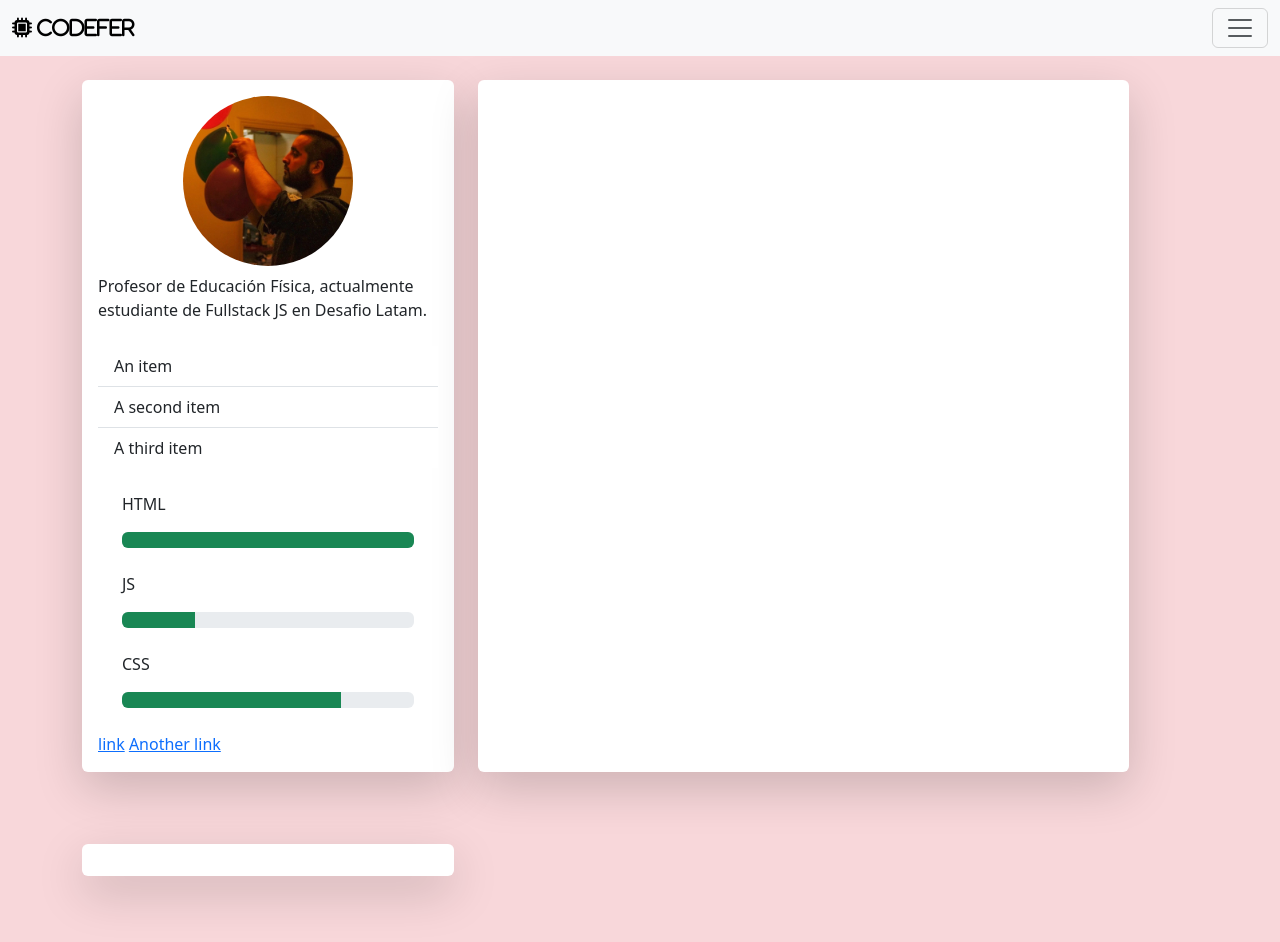
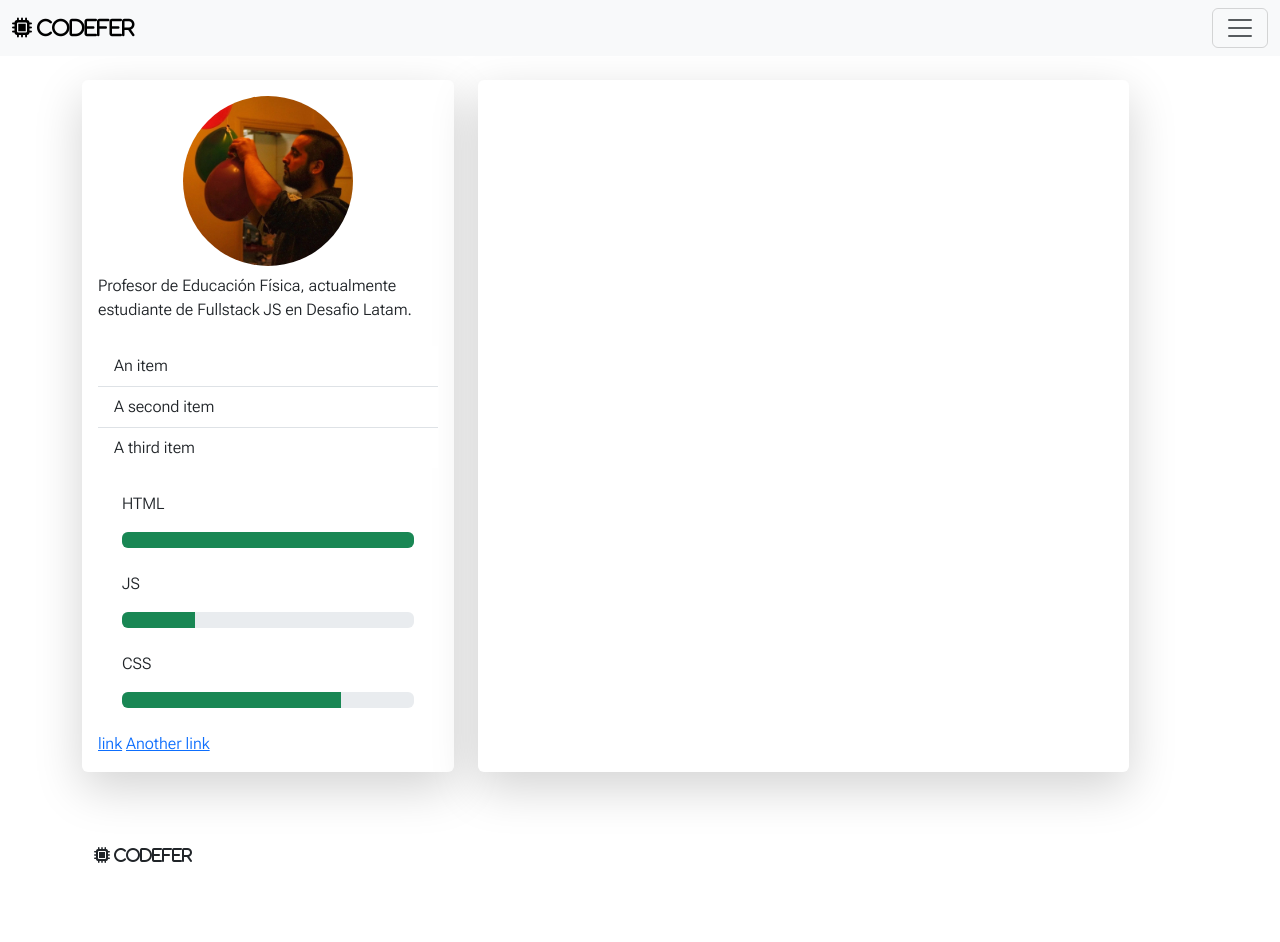
Before and after one commit to codeferlu/MODULO1, a plain HTML site: page index.html in a window 1280 px wide. After the commit the page ends 892 px from the top, so only its background shows below. Drawn offline with nearby package versions, Linux system fonts and the light colour scheme.

Commit message:
Font and css

```diff
--- a/assets/css/style.css
+++ b/assets/css/style.css
@@ -1,3 +1,7 @@
-html {
-    background-color: #22dd86;
+* {
+    font-family: 'Roboto Flex', sans-serif;
 }
+
+body {
+    background-color: aquamarine;
+}
--- a/index.html
+++ b/index.html
@@ -3,13 +3,16 @@
 <head>
     <meta charset="UTF-8">
     <meta name="viewport" content="width=device-width, initial-scale=1.0">
+    <link rel="preconnect" href="https://fonts.googleapis.com">
+    <link rel="preconnect" href="https://fonts.gstatic.com" crossorigin>
+    <link href="https://fonts.googleapis.com/css2?family=Roboto+Flex:opsz,wght@8..144,300&display=swap" rel="stylesheet">
     <link rel="stylesheet" href="./assets/css/style.css">
-
+  </head>
     <link href="https://cdn.jsdelivr.net/npm/bootstrap@5.3.1/dist/css/bootstrap.min.css" rel="stylesheet" integrity="sha384-4bw+/aepP/YC94hEpVNVgiZdgIC5+VKNBQNGCHeKRQN+PtmoHDEXuppvnDJzQIu9" crossorigin="anonymous">
 
     <title>CV Fernando O.</title>
 </head>
-<nav class="navbar bg-body-tertiary">
+  <nav class="navbar bg-body-tertiary">
   <div class="container-fluid">
     <a class="navbar-brand" href="#">
       <i class="fa-solid fa-microchip"> CodeFer </i>
@@ -37,8 +40,8 @@
       </ul>
     </div>
   </div>
-</nav>
-<body class="bg-danger-subtle ">
+  </nav>
+<body class="bg-white-50">
     <div class="container p-4 ">
         <div class="row gx-4 bg-white-50 gap-4">
           <div class="col-md-4 shadow-lg p-3 mb-5 bg-white rounded">
@@ -77,7 +80,10 @@
                 <div class="col-md-7 shadow-lg p-3 mb-5 bg-white rounded">
                 </div>
 
-                <div class="col-md-4 shadow-lg p-3 mb-5 bg-white rounded"></div>
+                <footer class="bg-white">
+                  <i class="fa-solid fa-microchip"> CodeFer </i>
+    </a>
+                </footer>
 
 
               </div>
```
